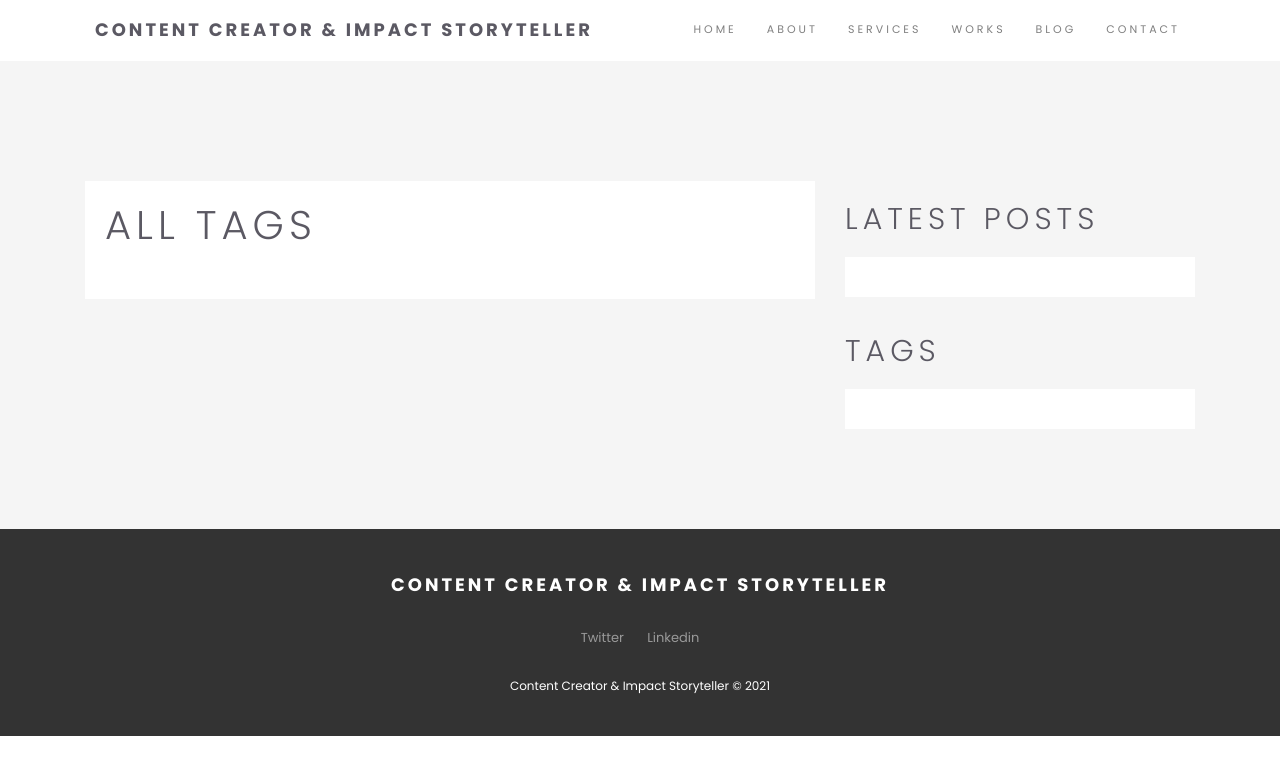
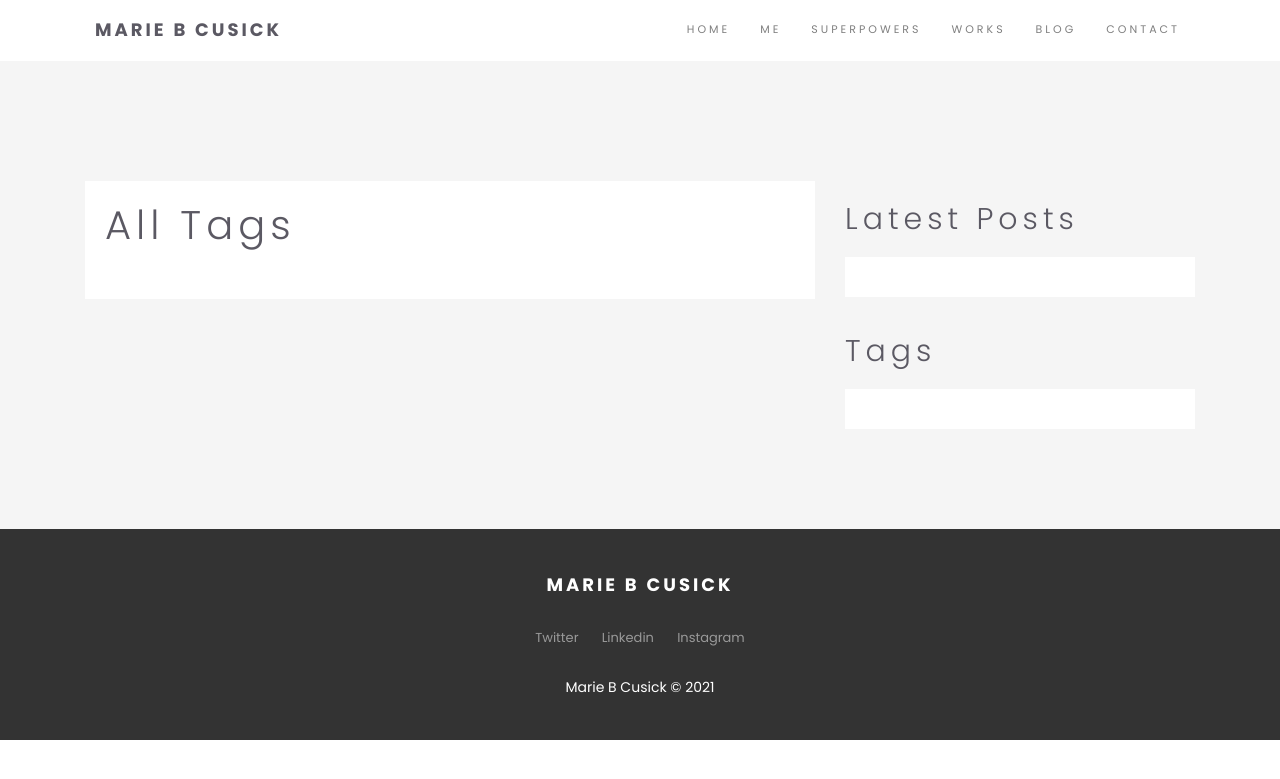
Before and after one commit to mbcusick/marie-cusick.com, a Jekyll site: the page built from tags/index.html, in a window 1280 px wide. Shown: the top 779 px of the page. Built offline with Jekyll 4.4.1, drawn with Linux system fonts in a browser that asks for light colours.

Commit message:
Updates content

```diff
--- a/_config.yml
+++ b/_config.yml
@@ -7,7 +7,6 @@
 
 # Site title
 title: "Marie B Cusick"
-title: "Content Creator & Impact Storyteller"
 
 # A description of your site for social meta tag, search engines, and feed.xml
 description: "Content Creator & Impact Storyteller"
@@ -23,12 +22,12 @@ baseurl:
 navigation:
 - text: Home
   url: /#home
-- text: about
-  url: /#about
-- text: services
-  url: /#services
+- text: me
+  url: /#me
+- text: superpowers
+  url: /#superpowers
 - text: Works
-  url: /#portfolio
+  url: /#works
 - text: Blog
   url: /#blog
 - text: Contact
@@ -52,6 +51,7 @@ author_name: "Marie B Cusick"
 # Social links in the site footer
 twitter_username: "cusick_marie"
 linkedin_username: "mariebcusick"
+instagram_username: "www"
 facebook_username:
 googleplus_username:
 pinterest_username:
--- a/_includes/footer.html
+++ b/_includes/footer.html
@@ -8,17 +8,20 @@
 
         <a class="footer-logo" href="{{site.baseurl}}/">{{ site.title  }}</a>
         <ul class="social-links">
+          {% if site.twitter_username %}
+          <li><a href="https://twitter.com/{{ site.twitter_username }}" class="wow fadeInUp" data-wow-delay=".1s">Twitter</a></li>
+          {% endif %}
+          {% if site.linkedin_username %}
+          <li><a href="https://www.linkedin.com/in/{{ site.linkedin_username }}" class="wow fadeInUp" data-wow-delay=".3s">Linkedin</a></li>
+          {% endif %}
+          {% if site.instagram_username %}
+          <li><a href="https://www.instagram.com/{{ site.instagram_username }}" class="wow fadeInUp">Instagram</a></li>
+          {% endif %}
           {% if site.facebook_username %}
           <li><a href="https://www.facebook.com/{{ site.facebook_username }}" class="wow fadeInUp">Facebook</a></li>
           {% endif %}
-          {% if site.twitter_username %}
-          <li><a href="https://twitter.com/{{ site.twitter_username }}" class="wow fadeInUp" data-wow-delay=".1s">Twitter</a></li>
-          {% endif %}
           {% if site.googleplus_username %}
           <li><a href="https://plus.google.com/{{ site.googleplus_username }}" class="wow fadeInUp" data-wow-delay=".2s">Dribble</a></li>
-          {% endif %}
-          {% if site.linkedin_username %}
-          <li><a href="https://www.linkedin.com/in/{{ site.linkedin_username }}" class="wow fadeInUp" data-wow-delay=".3s">Linkedin</a></li>
           {% endif %}
           {% if site.pinterest_username %}
           <li><a href="http://www.pinterest.com/{{ site.pinterest_username }}" class="wow fadeInUp" data-wow-delay=".4s">Pinterest</a></li>
--- a/assets/css/style.css
+++ b/assets/css/style.css
@@ -99,19 +99,21 @@
 
  h1, h2, h3, h4, h5, h6 {
    font: 700 40px/1.2 'Poppins', sans-serif;
-   text-transform: uppercase;
    letter-spacing: 5px;
    margin: 0;
    color: #5b5963;
  }
 
+ h1 {
+   font-weight: normal;
+ }
  h2 {
    font-size: 30px;
    margin: 0 0 30px;
  }
 
  h3 {
-   font-size: 13px;
+   font-size: 18px;
    letter-spacing: 1px;
    margin: 0 0 5px;
  }
@@ -131,6 +133,10 @@
    font-size: 11px;
    letter-spacing: 1px;
    font-weight: 400;
+ }
+
+ p {
+   font-size: 14px;
  }
 
  /*** Reset border-radius ***/
@@ -648,6 +654,11 @@
 
    .intro h1 {
      font-size: 50px;
+     text-transform: uppercase;
+   }
+
+   .intro h3 {
+     text-transform: uppercase;
    }
 
    .intro .slinks {
@@ -1194,6 +1205,11 @@ Need to override the 3.3 new styles for modern browsers & apply opacity
      margin: 0 0 15px;
      padding: 0;
    }
+
+   .iconbox-desc {
+     font-size: 14px;
+   }
+
 
    /* ---------------------------------------------- /*
     *  6. About
```
Also changed, not shown: index.html (+33 -32 lines), README.md, assets/images/17-Triggers.png (renamed from assets/images/17 Triggers.png), assets/images/Fairphone.png (renamed from assets/images/Fairphone-logo.png), assets/images/Find-mino.png (renamed from assets/images/Find mino.png), assets/images/Greener-beans.jpg (renamed from assets/images/Greener beans.jpg), assets/images/Hero image.JPG (deleted), assets/images/Laws-of-Nature.png (renamed from assets/images/Laws of Nature logo.png), assets/images/Save-the-Children.png (renamed from assets/images/Save the Children.png), assets/images/fairphone-featured.jpg (added), assets/images/home.jpg, assets/images/pin.png (renamed from assets/images/PIN logo.png).
